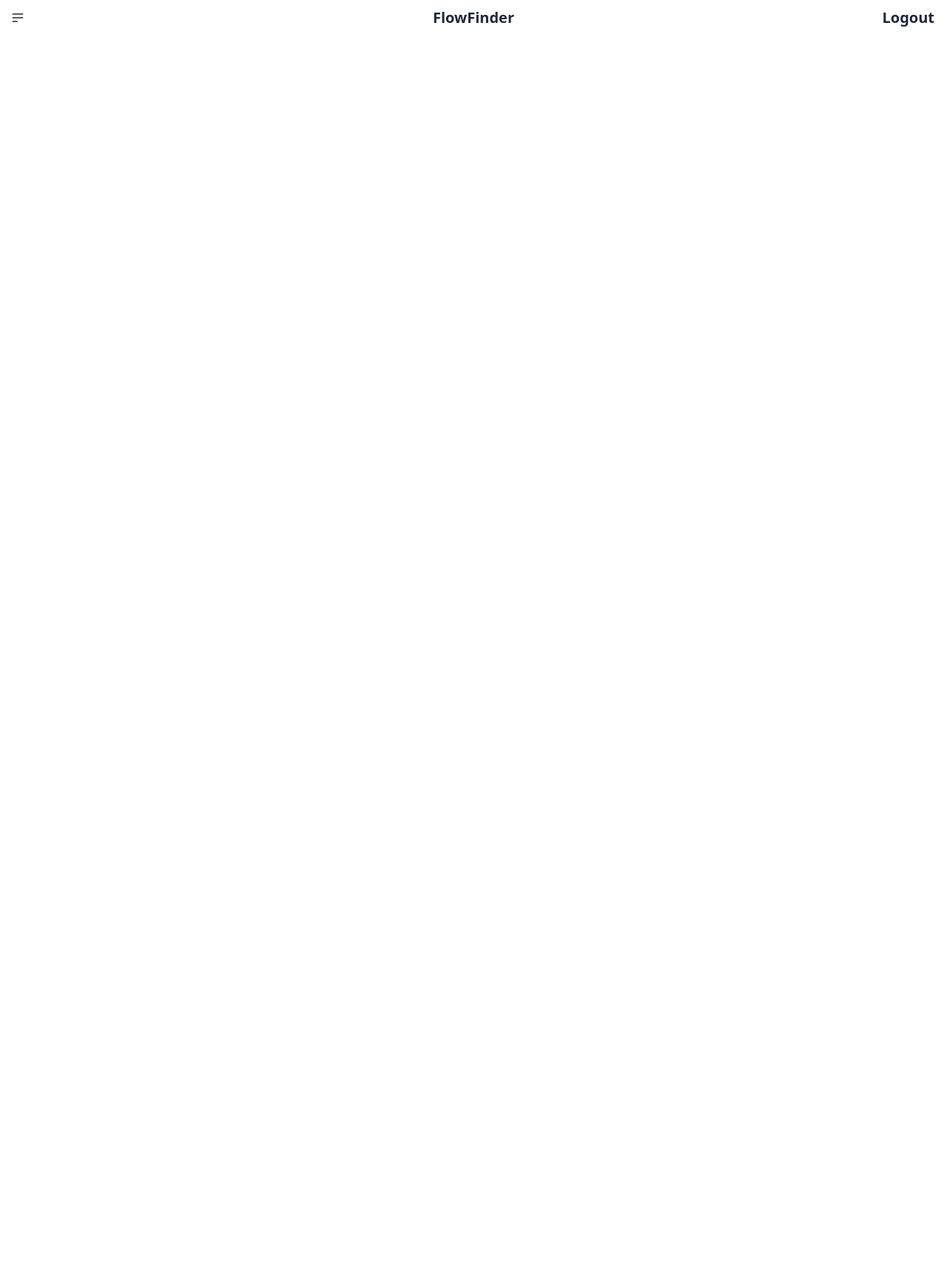
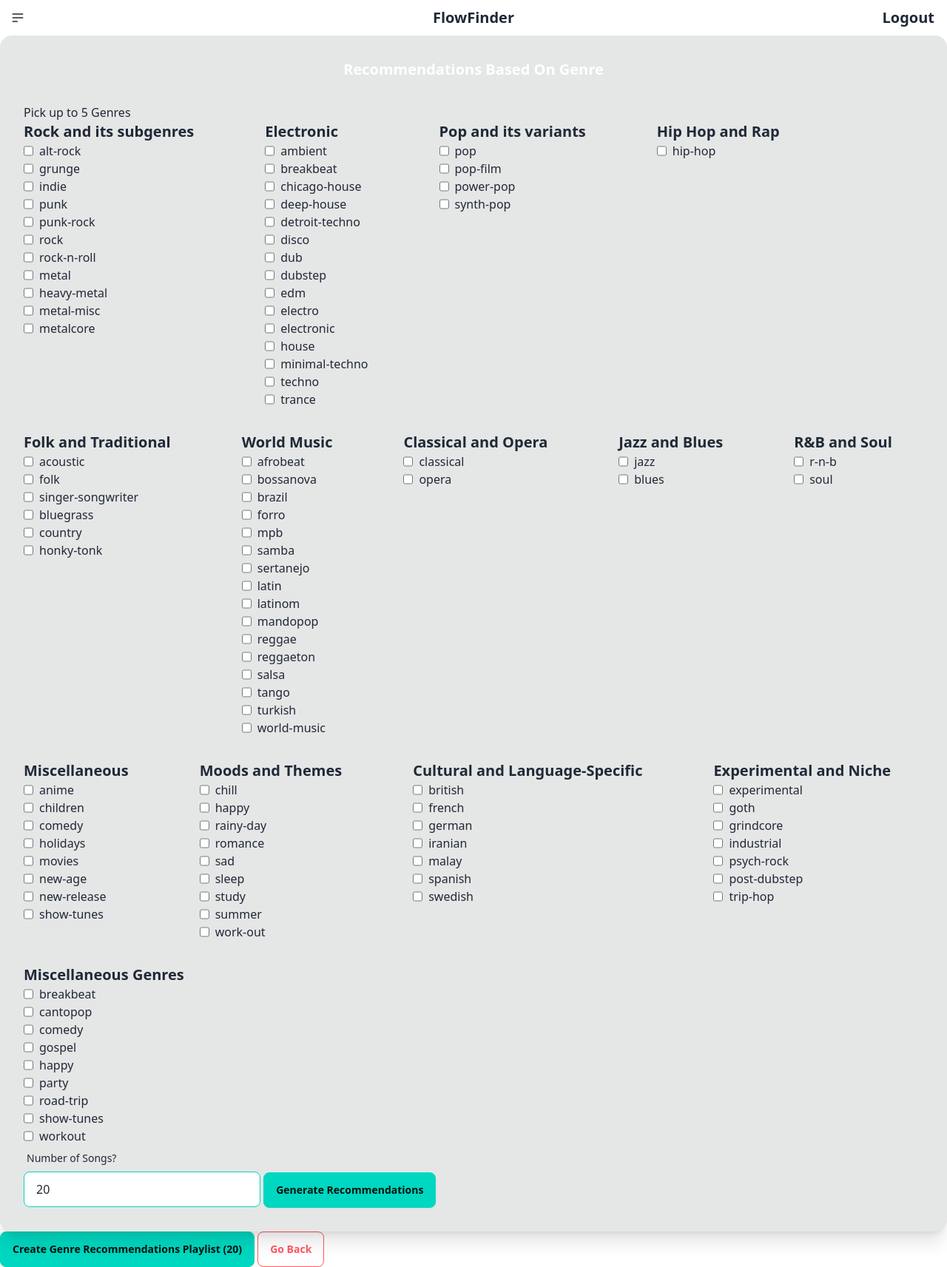
Before and after one commit to taddmtii/FlowFinder, a Flask app: page /createPlaylistGenre in a window 1280 px wide. Before the commit the page is almost empty. Shown: the whole page at 74% size. Before the commit the page ends 36 px from the top, so only its background shows below. Run offline with Flask 3, Linux system fonts and the light colour scheme; some libraries are stand-ins or nearby versions.

Commit message:
fixed createPlaylistGenre func, works now

```diff
--- a/main.py
+++ b/main.py
@@ -217,22 +217,35 @@ def createRecomendationsPlaylistFORM():
         return redirect('/main') #maybe redirect to new playlist page?
 
 #Page that shows genre form, upon submission we redirect to createPlaylistgenres endpoint
-@app.route('/createPlaylistGenre', methods=['GET'])
+@app.route('/createPlaylistGenre', methods=['GET', 'POST'])
 def createPlaylistGenre():
-    return render_template('createPlaylistGenre.html',
-                            music_genres = music_genres
-                           )
+    num_songs = request.form.get('num_songs', default=20, type=int)
+    selected_options = []
+    if request.method == 'POST':
+        selected_options = request.form.getlist('Genre')
+    if selected_options != []:
+        recommendations = sp.recommendations(seed_genres=selected_options, limit=num_songs)
+        recommendationsIDs = [(track['id'])for track in recommendations['tracks']]
+        recommendations_info = [(track['album']['images'][0]['url'], track['artists'][0]['name'], track['name']) for track in recommendations['tracks']]
+        return render_template('createPlaylistGenre.html',
+                                music_genres = music_genres,
+                                recommendations_info = recommendations_info,
+                                recommendationsIDs = recommendationsIDs,
+                                num_songs = num_songs
+                            )
+    else:
+        return render_template('createPlaylistGenre.html',
+                               music_genres = music_genres,
+                               num_songs = num_songs)
 
 #Handles Form Submission for Creating a GENRE playlist.
 @app.route('/createPlaylistGenreFORM', methods=['POST'])
 def createPlaylistGenreFORM():
     if request.method == 'POST':
-        selected_options = request.form.getlist('Genre')
-        recommendations = sp.recommendations(seed_genres=selected_options)
-        recommendationsIDs = [(track['id'])for track in recommendations['tracks']]
+        recommendationsIDs = request.form.getlist('recommendationsIDs[]')
         user = sp.current_user()
         userID = user['id']
-        playlist = sp.user_playlist_create(user=userID, name="Genre Recommendation Playlist", public=False, collaborative=False, description="genre playlist thing")
+        playlist = sp.user_playlist_create(user=userID, name="Genre Recommendation Playlist", public=False, collaborative=False, description="Playlist generated by FlowFinder")
         playlistID = playlist['id']
         # Add tracks to the playlist
         sp.user_playlist_add_tracks(user=userID, playlist_id=playlistID, tracks=recommendationsIDs)
--- a/templates/createPlaylistGenre.html
+++ b/templates/createPlaylistGenre.html
@@ -1,12 +1,14 @@
 <!DOCTYPE html>
-<html lang="en-US">
+<html>
 <head>
     <meta charset="UTF-8">
     <meta name="viewport" content="width=device-width, initial-scale=1.0">
+    <title>Spotify Web App</title>
+    <!-- Latest compiled and minified CSS -->
     <link href="https://cdn.jsdelivr.net/npm/daisyui@4.11.1/dist/full.min.css" rel="stylesheet" type="text/css" />
     <script src="https://cdn.tailwindcss.com"></script>
-        <title>Spotify Web App</title>
 </head>
+
 <!--NAVBAR-->
 <navbar>
     <div class="flex justify-center bg-base-100">
@@ -30,4 +32,91 @@
     </div>
 </navbar>
 
+<div>
+    <div>
+      <script type="text/javascript">
+      function handleGenres() {
+        var checkboxes = document.querySelectorAll('input[name="Genre"]')
+        var checkedItems = 0;
+        for(var i = 0; i < checkboxes.length; i++){
+            if(checkboxes[i].checked)
+                checkedItems++;
+        }
+        if(checkedItems > 5)
+        {
+            alert("You can not choose more than 5 genres, pick wisely!");
+            return false
+        function handleGenres() {
+            var checkboxes = document.querySelectorAll('input[name="Genre"]');
+            var checkedItems = 0;
+            for (var i = 0; i < checkboxes.length; i++) {
+                if (checkboxes[i].checked)
+                    checkedItems++;
+            }
+            if (checkedItems > 5) {
+                alert("You cannot choose more than 5 genres, pick wisely!");
+                return false;
+            }
+        }
+      }
+      }
+      </script>
+
+        <form action="/createPlaylistGenre" method="post">
+          <div class="card w-fill bg-base-300 shadow-xl">
+              <div class="card-body">
+                  <h2 class="m-auto card-title font-bold text-white pb-6">Recommendations Based On Genre</h2>
+                  <fieldset>
+                      <h2>Pick up to 5 Genres</h2>
+                      {% for genre in genresList %}
+                      <input type="checkbox" name="Genre" value="{{genre}}" onclick="return handleGenres();"/> {{ genre }} <br />
+                      {% endfor %}
+                      <div class="flex gap-x-24 gap-y-8 flex-wrap">
+                          {% for category, genres in music_genres.items() %}
+                          <div>
+                              <label class="text-xl font-semibold" for="category">{{category}}</label>
+                              {% for genre in genres %}
+                              <div class="flex flex-row gap-x-2">
+                                  <input type="checkbox" name="Genre" onclick="return handleGenres();" value="{{genre}}">
+                                  <span>{{genre}}</span>
+                              </div>
+                              {% endfor %}
+                          </div>
+                          {% endfor %}
+                      </div>
+                    <div class="label">
+                        <span for="num_songs" class="label-text">Number of Songs?</span>
+                    </div>
+                    <input type="number" class="input input-bordered input-accent w-full max-w-xs" id="num_songs" name="num_songs" min="1" max="100" value="{{ num_songs }}">
+                    <button type="submit" class="btn btn-accent">Generate Recommendations</button>
+                  </fieldset>
+              </div>
+          </div>
+        </form>
+
+
+              <!-- Display the recommended songs -->
+              <div class="flex flex-wrap gap-4">
+                  {% for cover, artist, song in recommendations_info %}
+                  <div class="flex flex-col bg-base-300 rounded-lg shadow-xl p-4 w-64">
+                      <img src="{{ cover }}" class="w-16 h-16 rounded-lg" alt="cover" />
+                      <div class="flex flex-col mt-2">
+                          <p class="text-lg text-white font-medium overflow-hidden whitespace-nowrap overflow-ellipsis">{{ song }}</p>
+                          <p class="overflow-hidden whitespace-nowrap overflow-ellipsis">{{ artist }}</p>
+                      </div>
+                  </div>
+                  {% endfor %}
+              </div>
+          </div>
+          <form action="/createPlaylistGenreFORM" method="post">
+              {% for id in recommendationsIDs %}
+              <input type="hidden" name="recommendationsIDs[]" value="{{ id }}">
+              {% endfor %}
+              <button type="submit" class="btn btn-accent">Create Genre Recommendations Playlist ({{ num_songs }})</button>
+              <button class="btn btn-outline btn-error"><a href="/createCustomPlaylist">Go Back</a></button>
+          </form>
+      </div>
+    </div>
+</div>
+</body>
 </html>
```
Lines whose indentation alone changed are shown as unchanged.
